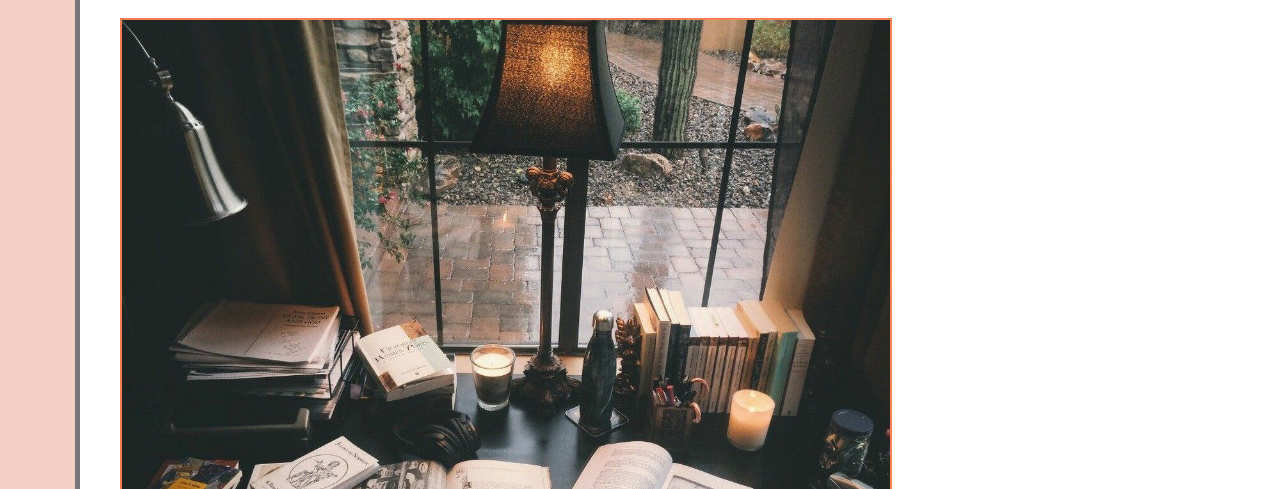
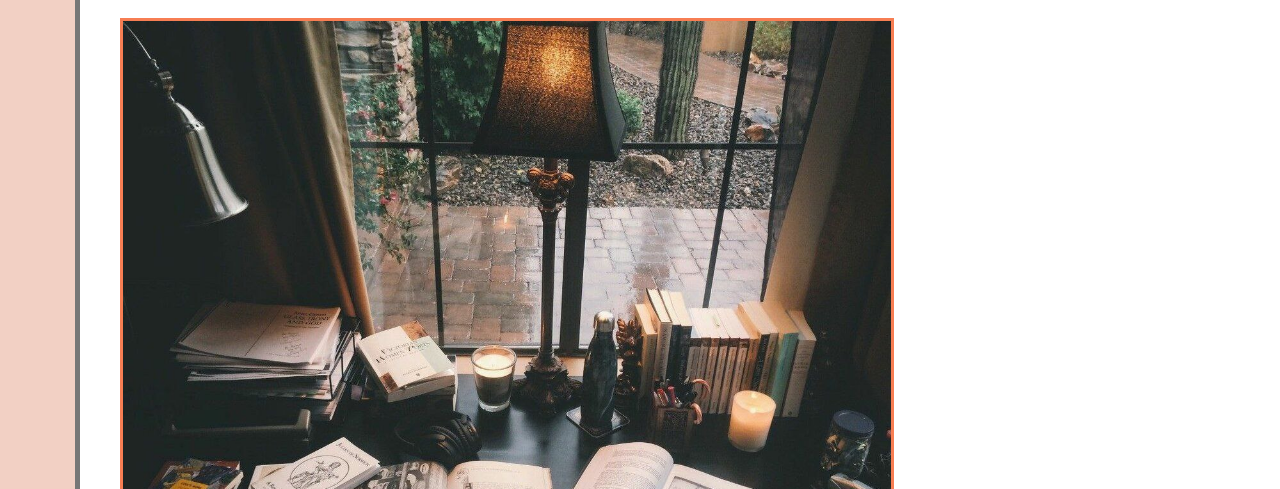
Before and after one commit to Vladislave1000-7/Vladislave1000-7.github.io, a plain HTML site: page index.html in a window 1280 px wide. Shown: the part 311-800 px from the top of the page. Drawn offline with nearby package versions, Linux system fonts and the light colour scheme.

Commit message:
try update again
nnnnn

```diff
--- a/style.css
+++ b/style.css
@@ -197,5 +197,5 @@ h2 {
     width: 100%;
     background-image: url("firstArticte.jpg");
     background-size: cover;
-    border: 2px solid rgb(247, 126, 83);
+    border: 3px solid rgb(247, 126, 83);
 }
```
